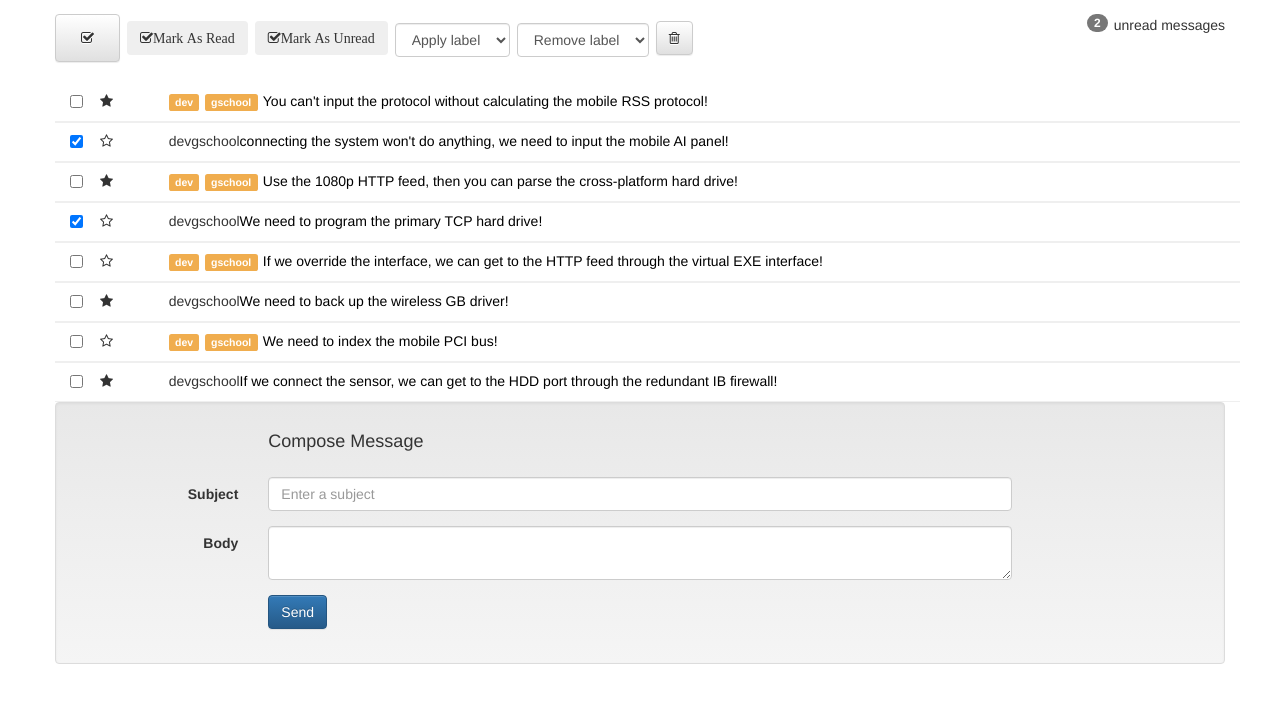
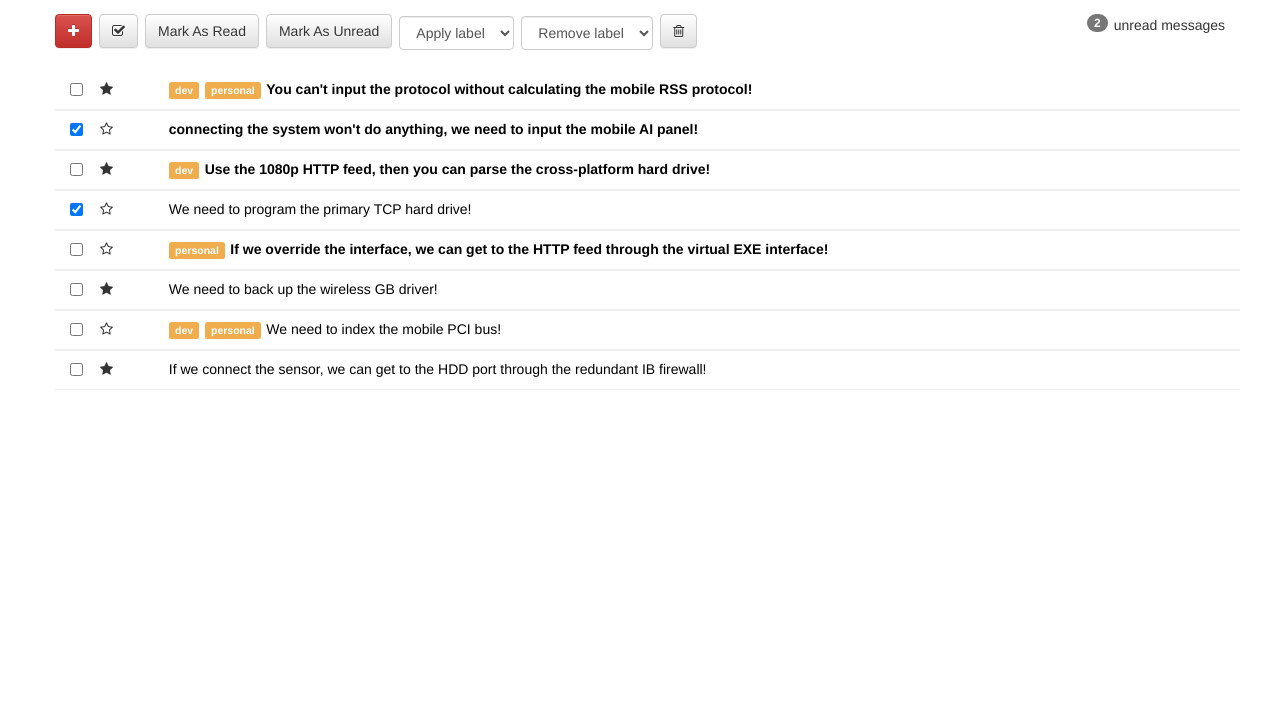
Before and after one commit to Kangaroo86/Q2Project, a React (Create React App) app: page / in a window 1280 px wide. Shown: the top 702 px of the page. Built offline with nearby package versions, Linux system fonts and the light colour scheme.

Commit message:
deliver p2

```diff
--- a/src/component/ComposeFormComponent.js
+++ b/src/component/ComposeFormComponent.js
@@ -1,8 +1,23 @@
 import React from 'react';
 
-export default function ComposeFormComponent({ props }) {
+export default function ComposeFormComponent({
+  handleClickCancel,
+  handle_onSubmit
+}) {
+  let handle_ClickCancel = function(event) {
+    event.preventDefault();
+    handleClickCancel();
+    //
+  };
+
+  let onSubmit = function(event) {
+    console.log('clicked', event.target);
+    event.preventDefault();
+    handle_onSubmit(event.target.value);
+  };
+
   return (
-    <form className="form-horizontal well">
+    <form className="form-horizontal well" onSubmit={onSubmit}>
       <div className="form-group">
         <div className="col-sm-8 col-sm-offset-2">
           <h4>Compose Message</h4>
@@ -32,8 +47,18 @@ export default function ComposeFormComponent({ props }) {
       </div>
       <div className="form-group">
         <div className="col-sm-8 col-sm-offset-2">
-          <input type="submit" value="Send" className="btn btn-primary" />
+          <button
+            type="submit"
+            // value="Send"
+            className="btn btn-primary"
+          />
         </div>
+        <input
+          type="reset"
+          value="Cancel"
+          className="btn btn-default"
+          onClick={handle_ClickCancel}
+        />
       </div>
     </form>
   );
--- a/src/component/InboxPage.js
+++ b/src/component/InboxPage.js
@@ -12,13 +12,41 @@ export default function InboxPage({
   onStarMessage,
   onUnstarMessage,
   onSelectMessage,
-  onDeselectMessage
+  onDeselectMessage,
+  onMarkAsReadMessage,
+  onOpenComposeForm,
+  onSelectAllMessages,
+  onDeselectAllMessages,
+  selectedMessageCount,
+  onMarkAsReadSelectedMessages,
+  onMarkAsUnreadSelectedMessages,
+  onApplyLabelSelectedMessages,
+  onRemoveLabelSelectedMessages,
+  onDeleteSelectedMessages,
+  handleClickCancel,
+  handle_onSubmit
+  //notMarkAsReadMessage
 }) {
+  // let composeForm = undefined;
+  // if (showComposeForm === true) {
+  //   composeForm = ComposeFormComponent;
+  // }
+
   return (
     <InboxPageLayout>
       <ToolbarComponent
         messages={messages}
         selectedMessageCount={selectedMessageIds.length}
+        onOpenComposeForm={onOpenComposeForm}
+        onSelectAllMessages={onSelectAllMessages}
+        onDeselectAllMessages={onDeselectAllMessages}
+        selectedMessageIds={selectedMessageIds}
+        onMarkAsReadSelectedMessages={onMarkAsReadSelectedMessages}
+        onMarkAsUnreadSelectedMessages={onMarkAsUnreadSelectedMessages}
+        onApplyLabelSelectedMessages={onApplyLabelSelectedMessages}
+        onRemoveLabelSelectedMessages={onRemoveLabelSelectedMessages}
+        onDeleteSelectedMessages={onDeleteSelectedMessages}
+        //ComposeFormComponent={ComposeFormComponent}
       />
       <MessagesComponent
         messages={messages}
@@ -27,8 +55,14 @@ export default function InboxPage({
         onUnstarMessage={onUnstarMessage}
         onSelectMessage={onSelectMessage}
         onDeselectMessage={onDeselectMessage}
+        onMarkAsReadMessage={onMarkAsReadMessage}
+        //notMarkAsReadMessage={notMarkAsReadMessage}
       />
-      {showComposeForm && <ComposeFormComponent />}
+      {showComposeForm &&
+        <ComposeFormComponent
+          handleClickCancel={handleClickCancel}
+          handle_onSubmit={handle_onSubmit}
+        />}
     </InboxPageLayout>
   );
 }
--- a/src/component/InboxPageLayout.js
+++ b/src/component/InboxPageLayout.js
@@ -1,9 +1,11 @@
 import React from 'react';
 
 export default function InboxPageLayout(props) {
+  console.log('what is props', props);
+
   return (
     <div className="container">
-      <div class="row">
+      <div className="row">
         <div className="col m8 s12">
           {props.children[0]}
         </div>
--- a/src/component/MessageComponent.js
+++ b/src/component/MessageComponent.js
@@ -9,20 +9,13 @@ export default class MessageComponent extends Component {
     this.state = {
       toggler: false
     };
-    //console.log('props----', props); //debugging
-    //console.log('this.props----', this.props); //debugging
     this.handleCheckClick = this.handleCheckClick.bind(this);
     this.handleStarClick = this.handleStarClick.bind(this);
+    this.handleReadMessageClick = this.handleReadMessageClick.bind(this);
   }
 
+  //CHECK MESSAGES CLICK
   handleCheckClick(event) {
-    //console.log('result --------', event); //debugging
-    event.preventDefault();
-    //console.log('starred: ' + message.id); //debugging
-    //console.log('type ' + typeof this.props.onStarMessage); //debugging
-    //console.log('this.props.onStarMesage ' + this.props.onStarMessage); //debugging
-    //console.log('debug', this.props.debug);
-    console.log('is it click');
     if (this.props.message.selected) {
       this.props.onDeselectMessage(this.props.message.id);
     } else {
@@ -30,6 +23,7 @@ export default class MessageComponent extends Component {
     }
   }
 
+  //STAR MESSAGES CLICK
   handleStarClick(event) {
     event.preventDefault();
     if (this.props.message.starred) {
@@ -39,18 +33,25 @@ export default class MessageComponent extends Component {
     }
   }
 
+  //READ MESSAGES CLICK
+  handleReadMessageClick(event) {
+    event.preventDefault();
+    this.props.onMarkAsReadMessage(this.props.message.id);
+  }
+
   render() {
-    let star; //for star
-    let label; //for label
+    let star;
+    let label;
     let check;
+    let read;
 
     //for label
-    let classes = classNames({
-      row: true,
-      message: true
-      // selected: selected,
-      // unread: message.read
-    });
+    // let classes = classNames({
+    //   row: true,
+    //   message: true,
+    //   selected: false,
+    //   unread: true
+    // });
 
     //console.log('testing ----------', this.props.message.labels);
     if (this.props.message.labels.length !== 0) {
@@ -66,41 +67,54 @@ export default class MessageComponent extends Component {
       });
     }
 
-    //for star
-    //console.log(this.props.message.starred);
+    //FOR STAR
     if (this.props.message.starred === true) {
       star = classNames({
         star: true,
         fa: true,
         'fa-star': true
       });
-      //console.log('hit the if');
     } else {
-      //console.log('hit the else');
       star = classNames({
         star: true,
         fa: true,
         'fa-star-o': true
       });
     }
-    //for check
-    console.log('this.props.message.read', this.props.message.read);
+
+    //FOR CHECK
     if (this.props.message.selected === true) {
       check = 'checked';
     } else {
       check = '';
     }
-    //console.log('check', check);
+
+    //FOR READ
+    if (this.props.message.read == true) {
+      read = classNames({
+        row: true,
+        message: true,
+        selected: false,
+        unread: false
+      });
+    } else {
+      read = classNames({
+        row: true,
+        message: true,
+        selected: false,
+        unread: true
+      });
+    }
 
     return (
-      <div className={classes}>
+      <div className={read}>
         <div className="col-xs-1">
           <div className="row">
             <div className="col-xs-2">
               <input
                 type="checkbox"
                 checked={check}
-                onClick={this.handleCheckClick}
+                onChange={this.handleCheckClick}
               />
             </div>
             <div className="col-xs-2">
@@ -109,9 +123,12 @@ export default class MessageComponent extends Component {
           </div>
         </div>
         <div className="col-xs-11">
-          <span className={label}>dev</span>
-          <span className={label}>gschool</span>
-          <a href="#">
+          {this.props.message.labels.map(label =>
+            <span className="label label-warning">
+              {label}
+            </span>
+          )}
+          <a href="#" onClick={this.handleReadMessageClick}>
             {this.props.message.subject}
           </a>
         </div>
@@ -119,68 +136,3 @@ export default class MessageComponent extends Component {
     );
   }
 }
-
-///////////////////////////////
-// import React from 'react';
-// var classNames = require('classnames');
-//
-// export default function MessageComponent({ selected, message }) {
-//   let star; //for star
-//   let label; //for label
-//
-//   //for label
-//   let classes = classNames({
-//     row: true,
-//     message: true
-//     // selected: selected,
-//     // unread: message.read
-//   });
-//
-//   if (message.labels.length !== 0) {
-//     label = classNames({
-//       label: true,
-//       'label-warning': true
-//     });
-//   } else {
-//     label = classNames({
-//       label: false,
-//       'label-warning': false
-//     });
-//   }
-//
-//   //for star
-//   if (!message.starred === true) {
-//     star = classNames({
-//       star: true,
-//       fa: true,
-//       'fa-star': true //control star toggler
-//     });
-//   } else {
-//     star = classNames({
-//       star: true,
-//       fa: true,
-//       'fa-star-o': true //control star toggler
-//     });
-//   }
-//   return (
-//     <div className={classes}>
-//       <div className="col-xs-1">
-//         <div className="row">
-//           <div className="col-xs-2">
-//             <input type="checkbox" checked="checked" />
-//           </div>
-//           <div className="col-xs-2">
-//             <i className={star} />
-//           </div>
-//         </div>
-//       </div>
-//       <div className="col-xs-11">
-//         <span className={label}>dev</span>
-//         <span className={label}>gschool</span>
-//         <a href="#">
-//           {message.subject}
-//         </a>
-//       </div>
-//     </div>
-//   );
-// }
--- a/src/component/MessagesComponent.js
+++ b/src/component/MessagesComponent.js
@@ -7,7 +7,9 @@ export default function MessagesComponent({
   onStarMessage,
   onUnstarMessage,
   onSelectMessage,
-  onDeselectMessage
+  onDeselectMessage,
+  onMarkAsReadMessage
+  //notMarkAsReadMessage
 }) {
   //console.log(selectedMessageIds);
   return (
@@ -15,6 +17,7 @@ export default function MessagesComponent({
       {/* {console.log('this is messages props', messages)} */}
       {messages.map(element =>
         <MessageComponent
+          key={element.id}
           message={element}
           //selected={selectedMessageIds.indexOf(element.id) > -1 ? true : false}
           selected={element.selected ? element.selected : false}
@@ -22,6 +25,8 @@ export default function MessagesComponent({
           onUnstarMessage={onUnstarMessage}
           onSelectMessage={onSelectMessage}
           onDeselectMessage={onDeselectMessage}
+          onMarkAsReadMessage={onMarkAsReadMessage}
+          //notMarkAsReadMessage={notMarkAsReadMessage}
         />
       )}
     </div>
--- a/src/component/ToolbarComponent.js
+++ b/src/component/ToolbarComponent.js
@@ -1,32 +1,99 @@
 import React from 'react';
-import MessageComponent from './MessageComponent.js';
+//import MessageComponent from './MessageComponent.js';
 var classNames = require('classnames');
 
-export default function ToolbarComponent({ messages, selectedMessageCount }) {
+export default function ToolbarComponent({
+  messages,
+  selectedMessageCount,
+  onOpenComposeForm,
+  onSelectAllMessages,
+  onDeselectAllMessages,
+  onMarkAsReadSelectedMessages,
+  onMarkAsUnreadSelectedMessages,
+  onApplyLabelSelectedMessages,
+  onRemoveLabelSelectedMessages,
+  onDeleteSelectedMessages
+}) {
   let classes;
+  let select_allMessage;
 
-  if (messages.length === selectedMessageCount) {
-    classes = classNames({
-      fa: true,
-      'fa-check-square-o': true
-    });
-  } else if (selectedMessageCount >= 1) {
-    classes = classNames({
-      fa: true,
-      'fa-minus-square-o': true
-    });
-  } else if (selectedMessageCount == 0) {
-    classes = classNames({
-      fa: true,
-      'fa-check-square-o': true,
-      btn: true,
-      'btn-default': false
-    });
-  } else {
-    classes = classNames({
-      fa: true,
-      'fa-check-square-o': true
-    });
+  //console.log('selectedMessageCount ---------', selectedMessageCount);
+  // if (messages.selected === true) {
+  //   select_allMessage = classNames({
+  //     fa: true,
+  //     'fa-check-square-o': true
+  //   });
+  // }
+
+  //---------------------------------------------------
+  // if (messages.length === selectedMessageCount) {
+  //   classes = classNames({
+  //     fa: true,
+  //     'fa-check-square-o': true
+  //   });
+  // } else if (selectedMessageCount >= 1) {
+  //   classes = classNames({
+  //     fa: true,
+  //     'fa-minus-square-o': true
+  //   });
+  // } else if (selectedMessageCount == 0) {
+  //   classes = classNames({
+  //     fa: true,
+  //     'fa-check-square-o': true,
+  //     btn: true,
+  //     'btn-default': false
+  //   });
+  // } else {
+  //   classes = classNames({
+  //     fa: true,
+  //     'fa-check-square-o': true
+  //   });
+  // }
+
+  //COMPOSE BUTTON
+  function handle_onOpenComposeForm(event) {
+    event.preventDefault();
+    onOpenComposeForm();
+  }
+
+  //SELECT ALL MESSAGE BUTTON
+  function handle_onSelectAllMessages(event) {
+    event.preventDefault();
+    onSelectAllMessages();
+  }
+
+  //UNSELECT ALL MESSAGE BUTTON
+  function handle_onDeselectAllMessages(event) {
+    event.preventDefault();
+    onDeselectAllMessages();
+  }
+
+  //MARK AS READ BUTTON
+  function handle_onMarkAsReadSelectedMessages(event) {
+    event.preventDefault();
+    onMarkAsReadSelectedMessages();
+  }
+
+  //MARK AS UNREAD BUTTON
+  function handle_onMarkAsUnreadSelectedMessages(event) {
+    event.preventDefault();
+    onMarkAsUnreadSelectedMessages();
+  }
+
+  //APPLY LABELS
+  function handle_onApplyLabelSelectedMessages(event) {
+    event.preventDefault();
+    onApplyLabelSelectedMessages(event.target.value);
+  }
+  //REMOVE LABELS
+  function handle_onRemoveLabelSelectedMessages(event) {
+    event.preventDefault();
+    onRemoveLabelSelectedMessages(event.target.value);
+  }
+  //DELETE MESSAGES
+  function handle_onDeleteSelectedMessages(event) {
+    event.preventDefault();
+    onDeleteSelectedMessages();
   }
 
   return (
@@ -37,22 +104,40 @@ export default function ToolbarComponent({ messages, selectedMessageCount }) {
           unread messages
         </p>
 
-        <button className="btn btn-default">
-          <i className={classes} />
+        <a className="btn btn-danger" onClick={handle_onOpenComposeForm}>
+          <i className="fa fa-plus" />
+        </a>
+
+        <button
+          className="btn btn-default"
+          onClick={handle_onSelectAllMessages}>
+          {/* onClick={handle_onDeselectAllMessages}> */}
+          <i className="fa fa-check-square-o" />
         </button>
 
-        <button className={classes}>Mark As Read</button>
+        <button
+          className="btn btn-default"
+          onClick={handle_onMarkAsReadSelectedMessages}>
+          Mark As Read
+        </button>
+        <button
+          className="btn btn-default"
+          onClick={handle_onMarkAsUnreadSelectedMessages}>
+          Mark As Unread
+        </button>
 
-        <button className={classes}>Mark As Unread</button>
-
-        <select className="form-control label-select">
+        <select
+          className="form-control label-select"
+          onChange={handle_onApplyLabelSelectedMessages}>
           <option>Apply label</option>
           <option value="dev">dev</option>
           <option value="personal">personal</option>
           <option value="gschool">gschool</option>
         </select>
 
-        <select className="form-control label-select">
+        <select
+          className="form-control label-select"
+          onChange={handle_onRemoveLabelSelectedMessages}>
           <option>Remove label</option>
           <option value="dev">dev</option>
           <option value="personal">personal</option>
@@ -60,19 +145,12 @@ export default function ToolbarComponent({ messages, selectedMessageCount }) {
         </select>
 
         <button className="btn btn-default">
-          <i className="fa fa-trash-o" />
+          <i
+            className="fa fa-trash-o"
+            onClick={handle_onDeleteSelectedMessages}
+          />
         </button>
       </div>
-
-      {/* <div>
-        {messages.map(element =>
-          <MessageComponent
-            message={element}
-            selected={selectedMessageCount}
-            debug={'toolbar'}
-          />
-        )}
-      </div> */}
     </div>
   );
   //
--- a/src/index.css
+++ b/src/index.css
@@ -78,3 +78,7 @@ footer.spacer {
 .fa-close {
   cursor: pointer;
 }
+
+[type="submit"] + [type="reset"] {
+  margin-left: 5px;
+}
--- a/src/index.js
+++ b/src/index.js
@@ -4,15 +4,111 @@ import './index.css';
 import App from './App';
 import registerServiceWorker from './registerServiceWorker';
 import './index.css';
-import ComposeFormComponent from './component/ComposeFormComponent.js';
+//import ComposeFormComponent from './component/ComposeFormComponent.js';
 import MessageComponent from './component/MessageComponent.js';
 import InboxPage from './component/InboxPage.js';
 
 let selected = function() {};
 let message = function() {};
-let onMarkAsReadMessage = function() {};
 
-//THIS IS FOR CHECK
+//APPLY LABELS
+let onApplyLabelSelectedMessages = function(label) {
+  seedData.forEach(element => {
+    if (element.selected === true) {
+      element.labels.push(label);
+      //console.log(element, '<<<<<');
+    }
+  });
+  render();
+};
+
+//REMOVE LABELS
+let onRemoveLabelSelectedMessages = function(label) {
+  seedData.forEach(element => {
+    if (element.selected === true) {
+      let index = element.labels.indexOf(label);
+      element.labels.splice(index, 1);
+      //console.log(test, '--------');
+    }
+  });
+  render();
+};
+
+//DELETE MESSAGES
+let onDeleteSelectedMessages = function() {
+  seedData.forEach(element => {
+    if (element.selected == true) {
+      let objId = element.id;
+      let index = seedData.indexOf(objId);
+      seedData.splice(index, 1);
+    }
+  });
+};
+
+//MARK ALL READ
+let onMarkAsReadSelectedMessages = function() {
+  seedData.forEach(element => (element.read = true));
+  render();
+};
+
+//MARK ALL UNDREAD
+let onMarkAsUnreadSelectedMessages = function() {
+  seedData.forEach(element => (element.read = false));
+  render();
+};
+
+//SELECT ALL MESSAGES
+let onSelectAllMessages = function() {
+  seedData.forEach(element => (element.selected = true));
+  render();
+};
+
+//DESELECT ALL MESSAGES
+let onDeselectAllMessages = function() {
+  seedData.forEach(element => (element.selected = false));
+  render();
+};
+
+//OPEN COMPOSE FORM
+let showComposeForm = false;
+let onOpenComposeForm = function() {
+  showComposeForm = true;
+  render();
+};
+
+//CLOSE COMPOSE FORM
+let handleClickCancel = function() {
+  //console.log('clicked');
+  showComposeForm = false;
+  render();
+};
+
+//SEND MESSAGE
+let handle_onSubmit = function({ subject, body }) {
+  let newObj = {
+    id: 9,
+    subject: subject,
+    read: false,
+    starred: true,
+    labels: ['dev']
+  };
+  showComposeForm = true;
+  seedData.push(newObj);
+  render();
+};
+
+//THIS IS FOR MESSAGE READ
+let onMarkAsReadMessage = function(itemId) {
+  let matchedObject = seedData.find(function(message) {
+    return message.id === itemId;
+  });
+  if (matchedObject !== undefined) {
+    matchedObject.read = true;
+  }
+  render();
+};
+
+//SELECT MESSAGES
 let onSelectMessage = function(itemId) {
   let matchedObject = seedData.find(function(message) {
     return message.id === itemId;
@@ -23,6 +119,8 @@ let onSelectMessage = function(itemId) {
   }
   render();
 };
+
+//UNSELECT MESSAGES
 let onDeselectMessage = function(itemId) {
   let matchedObject = seedData.find(function(message) {
     return message.id === itemId;
@@ -34,7 +132,7 @@ let onDeselectMessage = function(itemId) {
   render();
 };
 
-//THIS IS FOR STAR
+//STAR MESSAGES
 //loop through an array checking for conditional, set star to
 let onStarMessage = function(itemId) {
   let matchedObject = seedData.find(function(message) {
@@ -47,15 +145,13 @@ let onStarMessage = function(itemId) {
   render();
 };
 
+//UNSTARED MESSAGES
 let onUnstarMessage = function(itemId) {
-  console.log('unstared entered the function');
   let matchedObject = seedData.find(function(message) {
     return message.id === itemId;
   });
-  console.log('unstared matchedobj', matchedObject);
   if (matchedObject !== undefined) {
     matchedObject.starred = false;
-    console.log('unstared entered the if');
   }
   render();
 };
@@ -126,18 +222,32 @@ const seedData = [
   }
 ];
 
-let inputMesseges = [];
+let selectedMessageIds = [];
+//let inputMesseges = [];
 
 function render() {
   ReactDOM.render(
     <InboxPage
       messages={seedData}
-      selectedMessageIds={inputMesseges}
-      showComposeForm={ComposeFormComponent}
+      selectedMessageIds={selectedMessageIds}
+      showComposeForm={showComposeForm}
+      onOpenComposeForm={onOpenComposeForm}
       onStarMessage={onStarMessage}
       onUnstarMessage={onUnstarMessage}
       onSelectMessage={onSelectMessage}
       onDeselectMessage={onDeselectMessage}
+      onMarkAsReadMessage={onMarkAsReadMessage}
+      //notMarkAsReadMessage={notMarkAsReadMessage}
+      // showCompose={showCompose}
+      onSelectAllMessages={onSelectAllMessages}
+      onDeselectAllMessages={onDeselectAllMessages}
+      onMarkAsReadSelectedMessages={onMarkAsReadSelectedMessages}
+      onMarkAsUnreadSelectedMessages={onMarkAsUnreadSelectedMessages}
+      onApplyLabelSelectedMessages={onApplyLabelSelectedMessages}
+      onRemoveLabelSelectedMessages={onRemoveLabelSelectedMessages}
+      onDeleteSelectedMessages={onDeleteSelectedMessages}
+      handleClickCancel={handleClickCancel}
+      handle_onSubmit={handle_onSubmit}
     />,
     document.getElementById('root')
   );
```
Also changed, not shown: src/component/notesDeleteAfter.js (deleted, +0 -35 lines), src/component/test.js (added, +10 -0 lines).
